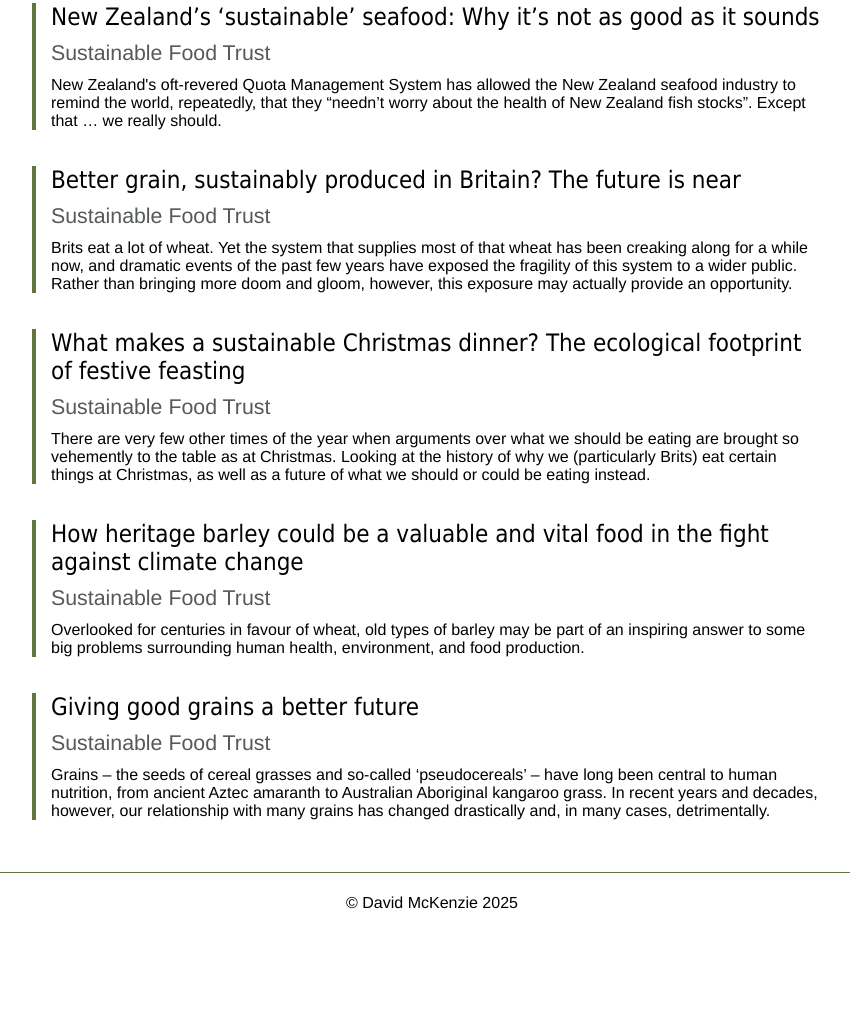
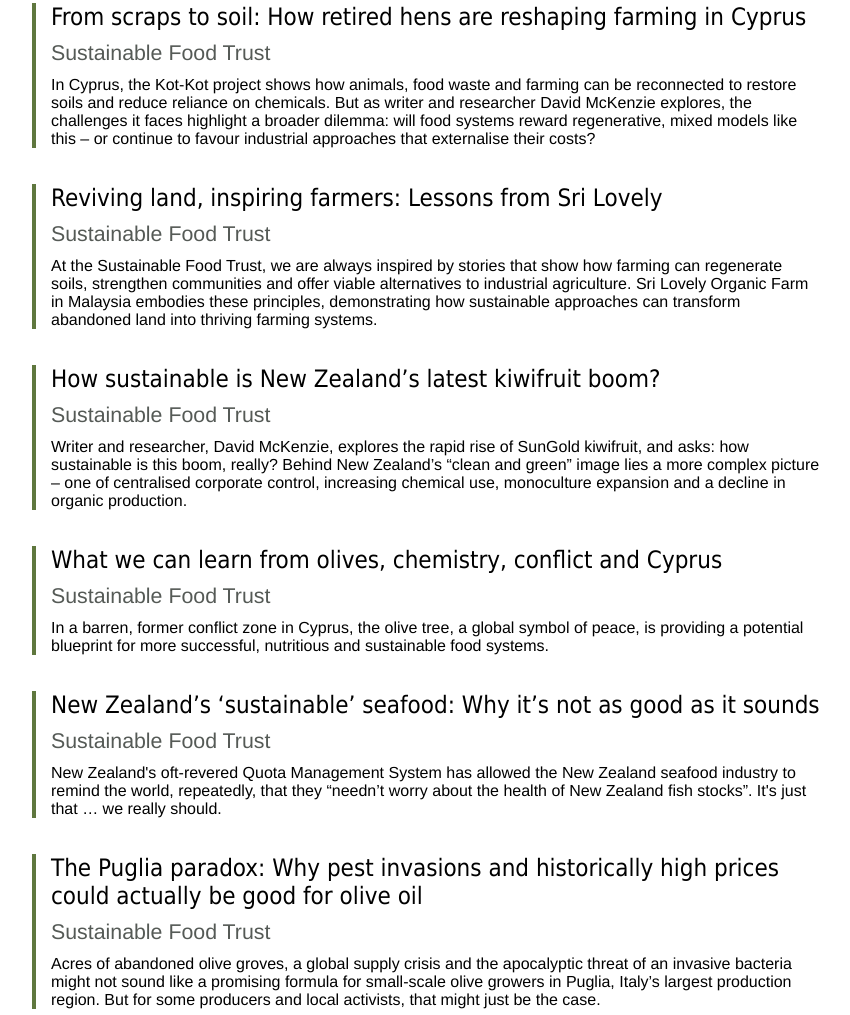
Before and after one commit to tttgm/daves-portfolio, an Eleventy site: page sustainable-food-trust/index.njk in a window 1280 px wide. Shown: the part 657-1672 px from the top of the page, without its empty margins (208-1058 px from the left). Before the commit the page ends 1590 px from the top, so only its background shows below. Built offline with nearby package versions, Linux system fonts and the light colour scheme; Eleventy itself is replaced by a stand-in of ours; files that its build step writes are made by us from their sources; a web font is replaced by a local one.

Commit message:
Update index.njk
Added extra (4??) SFT articles (I hope...)

```diff
--- a/sustainable-food-trust/index.njk
+++ b/sustainable-food-trust/index.njk
@@ -13,9 +13,34 @@
             <hr>
             <section class="article-list">
                 <article>
+                    <a href="https://sustainablefoodtrust.org/news-views/from-scraps-to-soil-how-retired-hens-are-reshaping-farming-in-cyprus/" class="article-title">From scraps to soil: How retired hens are reshaping farming in Cyprus</a>
+                    <p class="pub-title">Sustainable Food Trust</p>
+                    <p>In Cyprus, the Kot-Kot project shows how animals, food waste and farming can be reconnected to restore soils and reduce reliance on chemicals. But as writer and researcher David McKenzie explores, the challenges it faces highlight a broader dilemma: will food systems reward regenerative, mixed models like this – or continue to favour industrial approaches that externalise their costs?</p>
+                </article>
+                <article>
+                    <a href="https://sustainablefoodtrust.org/news-views/reviving-land-inspiring-farmers-lessons-from-sri-lovely/" class="article-title">Reviving land, inspiring farmers: Lessons from Sri Lovely</a>
+                    <p class="pub-title">Sustainable Food Trust</p>
+                    <p>At the Sustainable Food Trust, we are always inspired by stories that show how farming can regenerate soils, strengthen communities and offer viable alternatives to industrial agriculture. Sri Lovely Organic Farm in Malaysia embodies these principles, demonstrating how sustainable approaches can transform abandoned land into thriving farming systems.</p>
+                </article>
+                <article>
+                    <a href="https://sustainablefoodtrust.org/news-views/how-sustainable-is-new-zealands-latest-kiwifruit-boom/" class="article-title">How sustainable is New Zealand’s latest kiwifruit boom?</a>
+                    <p class="pub-title">Sustainable Food Trust</p>
+                    <p>Writer and researcher, David McKenzie, explores the rapid rise of SunGold kiwifruit, and asks: how sustainable is this boom, really? Behind New Zealand’s “clean and green” image lies a more complex picture – one of centralised corporate control, increasing chemical use, monoculture expansion and a decline in organic production.</p>
+                </article>
+                <article>
+                    <a href="https://sustainablefoodtrust.org/news-views/what-we-can-learn-from-olives-chemistry-conflict-and-cyprus/" class="article-title">What we can learn from olives, chemistry, conflict and Cyprus</a>
+                    <p class="pub-title">Sustainable Food Trust</p>
+                    <p>In a barren, former conflict zone in Cyprus, the olive tree, a global symbol of peace, is providing a potential blueprint for more successful, nutritious and sustainable food systems.</p>
+                </article>
+                <article>
                     <a href="https://sustainablefoodtrust.org/news-views/uk-increase-seafood-imports-new-zealand/" class="article-title">New Zealand’s ‘sustainable’ seafood: Why it’s not as good as it sounds</a>
                     <p class="pub-title">Sustainable Food Trust</p>
-                    <p>New Zealand's oft-revered Quota Management System has allowed the New Zealand seafood industry to remind the world, repeatedly, that they “needn’t worry about the health of New Zealand fish stocks”. Except that … we really should.</p>
+                    <p>New Zealand's oft-revered Quota Management System has allowed the New Zealand seafood industry to remind the world, repeatedly, that they “needn’t worry about the health of New Zealand fish stocks”. It's just that … we really should.</p>
+                </article>
+                <article>
+                    <a href="https://sustainablefoodtrust.org/news-views/the-puglia-paradox-why-pest-invasions-and-historically-high-prices-could-actually-be-good-for-olive-oil/" class="article-title">The Puglia paradox: Why pest invasions and historically high prices could actually be good for olive oil</a>
+                    <p class="pub-title">Sustainable Food Trust</p>
+                    <p>Acres of abandoned olive groves, a global supply crisis and the apocalyptic threat of an invasive bacteria might not sound like a promising formula for small-scale olive growers in Puglia, Italy’s largest production region. But for some producers and local activists, that might just be the case.</p>
                 </article>
                 <article>
                     <a href="https://sustainablefoodtrust.org/news-views/the-future-of-grain/" class="article-title">Better grain, sustainably produced in Britain? The future is near</a>
```
